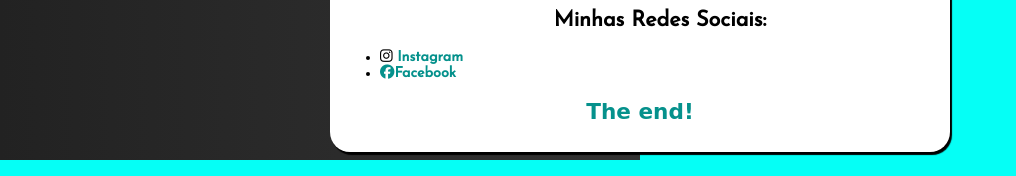
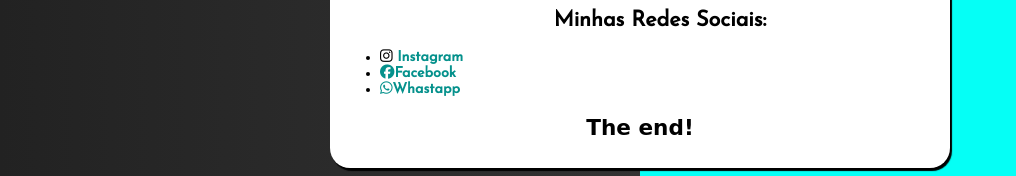
Before and after one commit to luizcarlosjj/Desafio-Login_page, a plain HTML site: page index.html in a window 1280 px wide. Shown: the part 892-1068 px from the top of the page, without its empty margins (0-1016 px from the left). Drawn offline with Linux system fonts and the light colour scheme; a web font is replaced by a local one.

Commit message:
Update links

```diff
--- a/index.html
+++ b/index.html
@@ -39,8 +39,9 @@
 		</div>
 		<ul>
 			<h2>Minhas Redes Sociais:</h2>
-			<li><i class="fab fa-instagram"></i> <a href="#" target="_blank">Instagram<a>
-			<li><i class="fab fa-facebook"></i><a href="#" target="_blank">Facebook<a>
+			<li><i class="fab fa-instagram"></i> <a href="https://www.instagram.com/luiz.jb62/" target="_blank">Instagram<a>
+			<li><i class="fab fa-facebook"></i><a href="https://www.facebook.com/profile.php?id=100008230635881" target="_blank">Facebook<a>
+			<li><i class="fab fa-whatsapp"></i><a href="https://api.whatsapp.com/send?phone=5562986432931">Whastapp</a>
 		</ul>
 
 		<h2 style="font-family: 'Twinkle Star', cursive;">The end!</h2>
```
